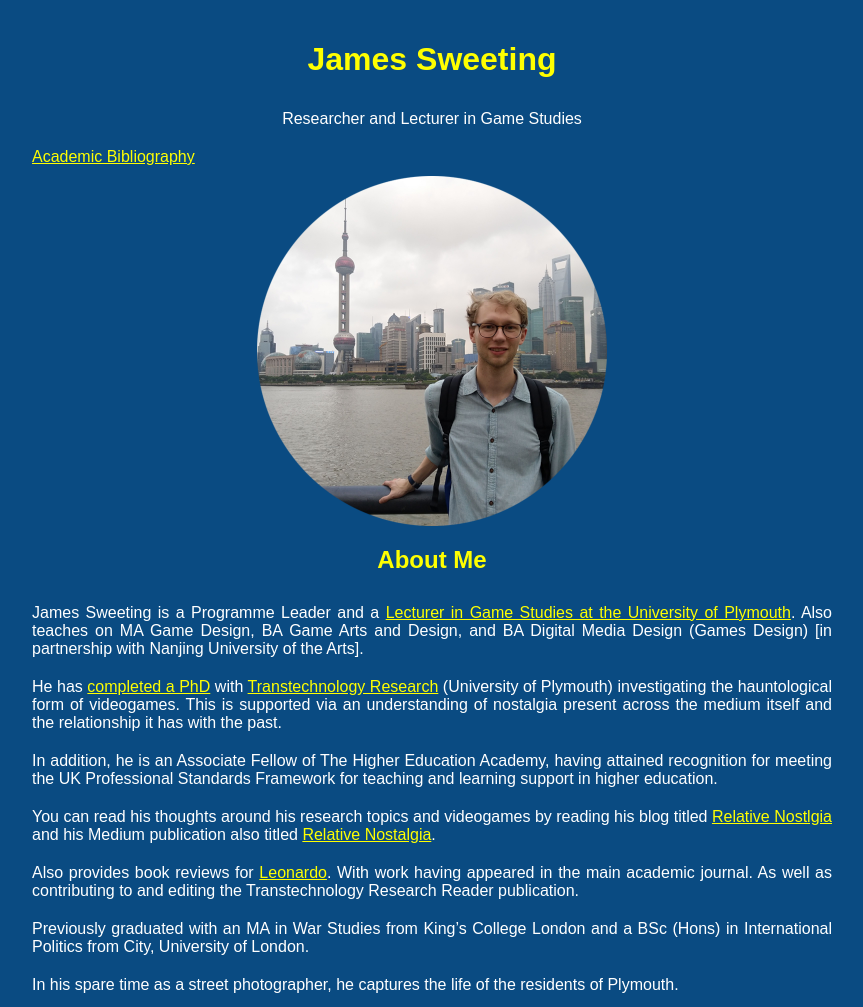
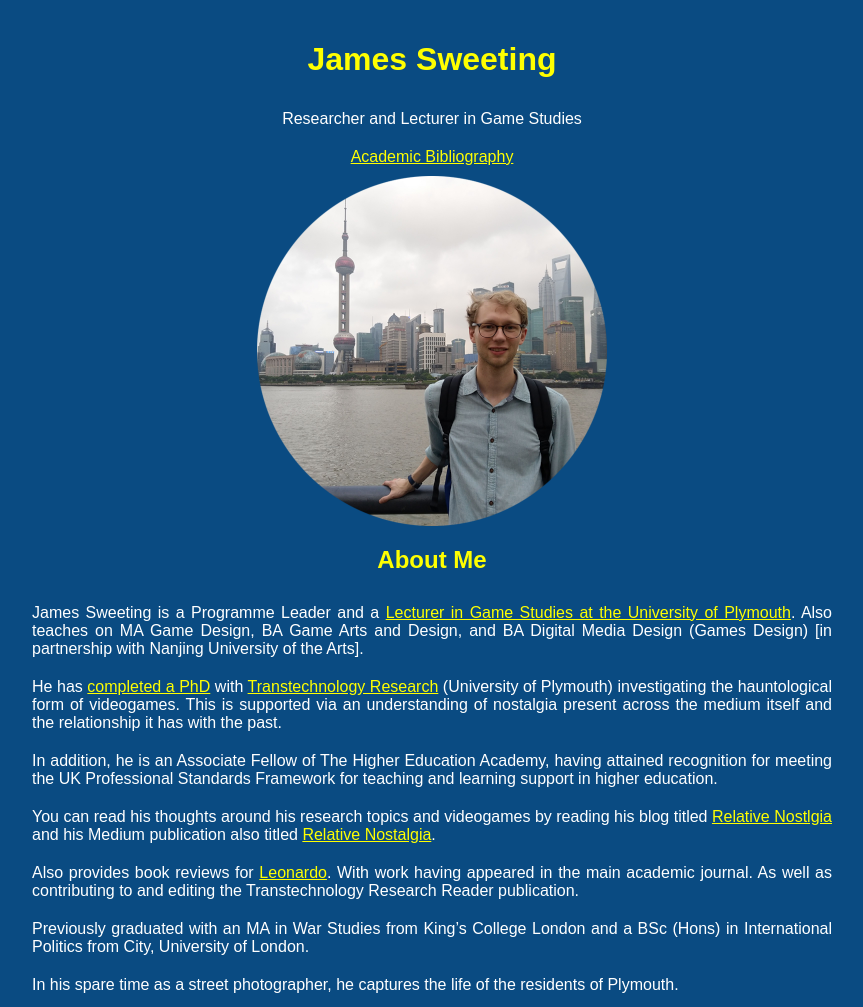
Before and after one commit to J-Sweeting/j-sweeting.github.io, a plain HTML site: page index.html in a window 1280 px wide. Shown: the top 1007 px of the page, without its empty margins (208-1071 px from the left). Drawn offline with Linux system fonts and the light colour scheme.

Commit message:
Update index.html

```diff
--- a/index.html
+++ b/index.html
@@ -86,7 +86,7 @@
     <div class="content">
         <h1>James Sweeting</h1>
         <p class="center-text">Researcher and Lecturer in Game Studies</p>
-        <p><a href="bibliography.html">Academic Bibliography</a></p>
+        <p class="center-text"><a href="bibliography.html">Academic Bibliography</a></p>
         <div class="profile-image">
     <img src="Website_Profile_cutout_small.png" alt="Profile Image" style="max-width: 100%; height: auto;" class="center-image">
 </div>
```
